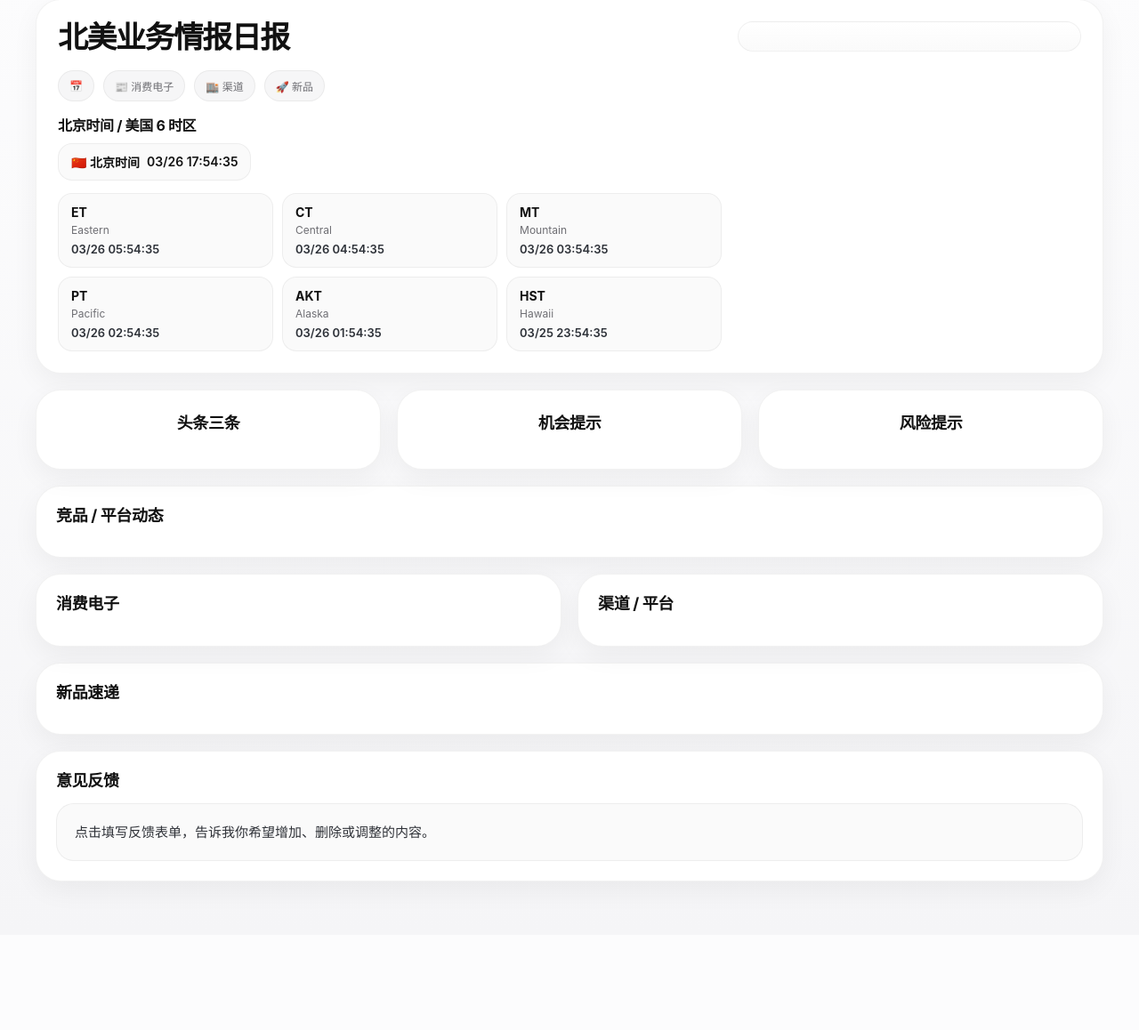
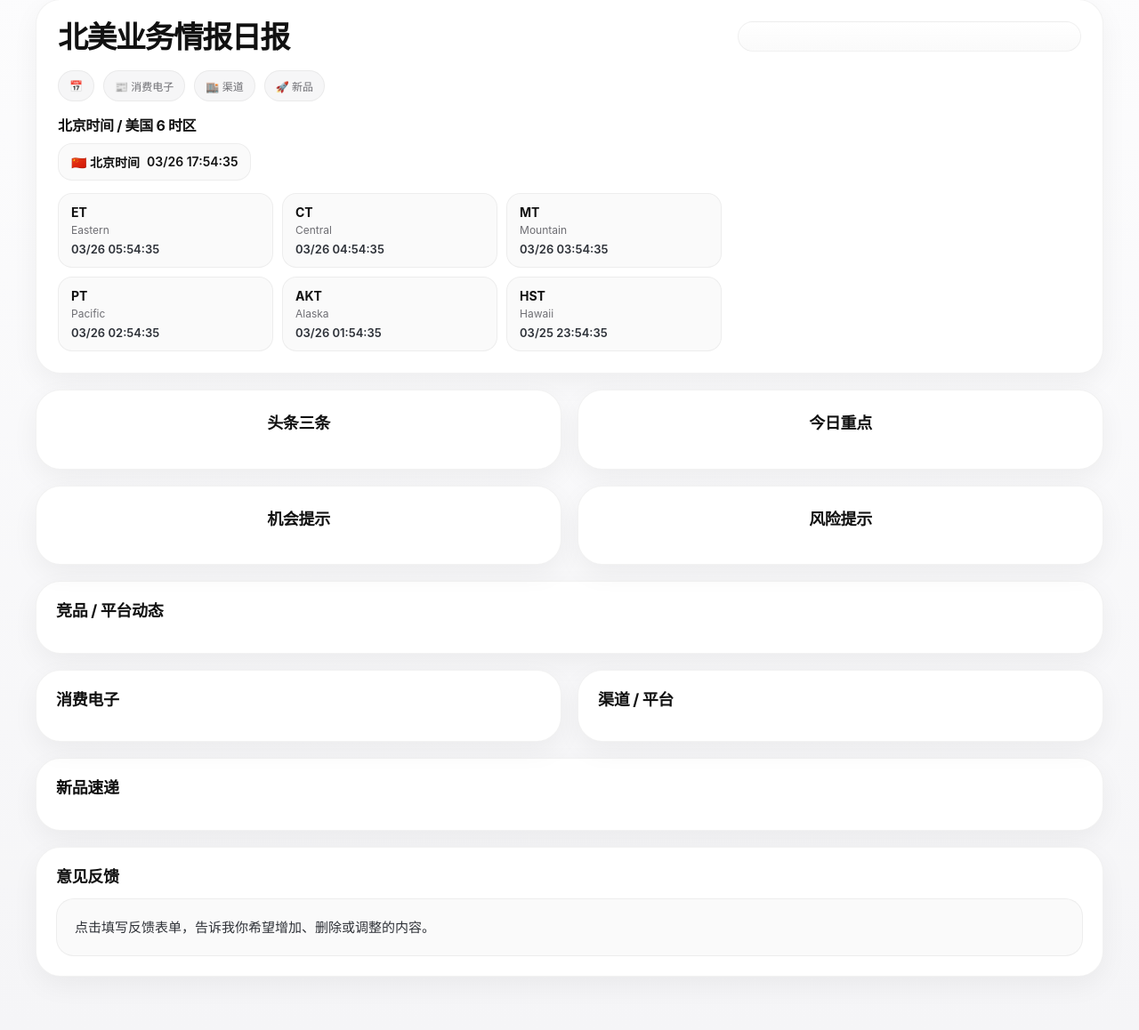
Before and after one commit to iven649/daily-report, a Python web app: template templates/index.html.j2 in a window 1280 px wide. Shown: the part 29-1187 px from the top of the page at 89% size. Before the commit the page ends 1031 px from the top, so only its background shows below. Run offline with Jinja, Linux system fonts and the light colour scheme; the template is opened without the code that fills it, so the values that code supplies are empty.

Commit message:
Update index.html.j2

```diff
--- a/templates/index.html.j2
+++ b/templates/index.html.j2
@@ -254,13 +254,6 @@
       font-weight: 600;
     }
 
-    .business-row {
-      display: grid;
-      grid-template-columns: repeat(3, 1fr);
-      gap: 18px;
-      margin-bottom: 18px;
-    }
-
     .section-row {
       display: grid;
       grid-template-columns: 1fr 1fr;
@@ -512,10 +505,6 @@
         grid-template-columns: 1fr;
       }
 
-      .business-row {
-        grid-template-columns: 1fr;
-      }
-
       .watch-grid {
         grid-template-columns: repeat(2, 1fr);
       }
@@ -637,7 +626,7 @@
       </div>
     </section>
 
-    <div class="business-row">
+    <div class="section-row">
       <section class="card section-card">
         <div class="section-head section-head-center">
           <a class="section-jump" href="#section-watch">头条三条</a>
@@ -655,6 +644,19 @@
         </div>
       </section>
 
+      <section class="card section-card">
+        <div class="section-head section-head-center">
+          <a class="section-jump" href="#section-consumer">今日重点</a>
+        </div>
+        <ul class="signal-list">
+          {% for item in takeaways %}
+          <li class="signal-item">{{ item }}</li>
+          {% endfor %}
+        </ul>
+      </section>
+    </div>
+
+    <div class="section-row">
       <section class="card section-card">
         <div class="section-head section-head-center">
           <a class="section-jump" href="#section-products">机会提示</a>
```
